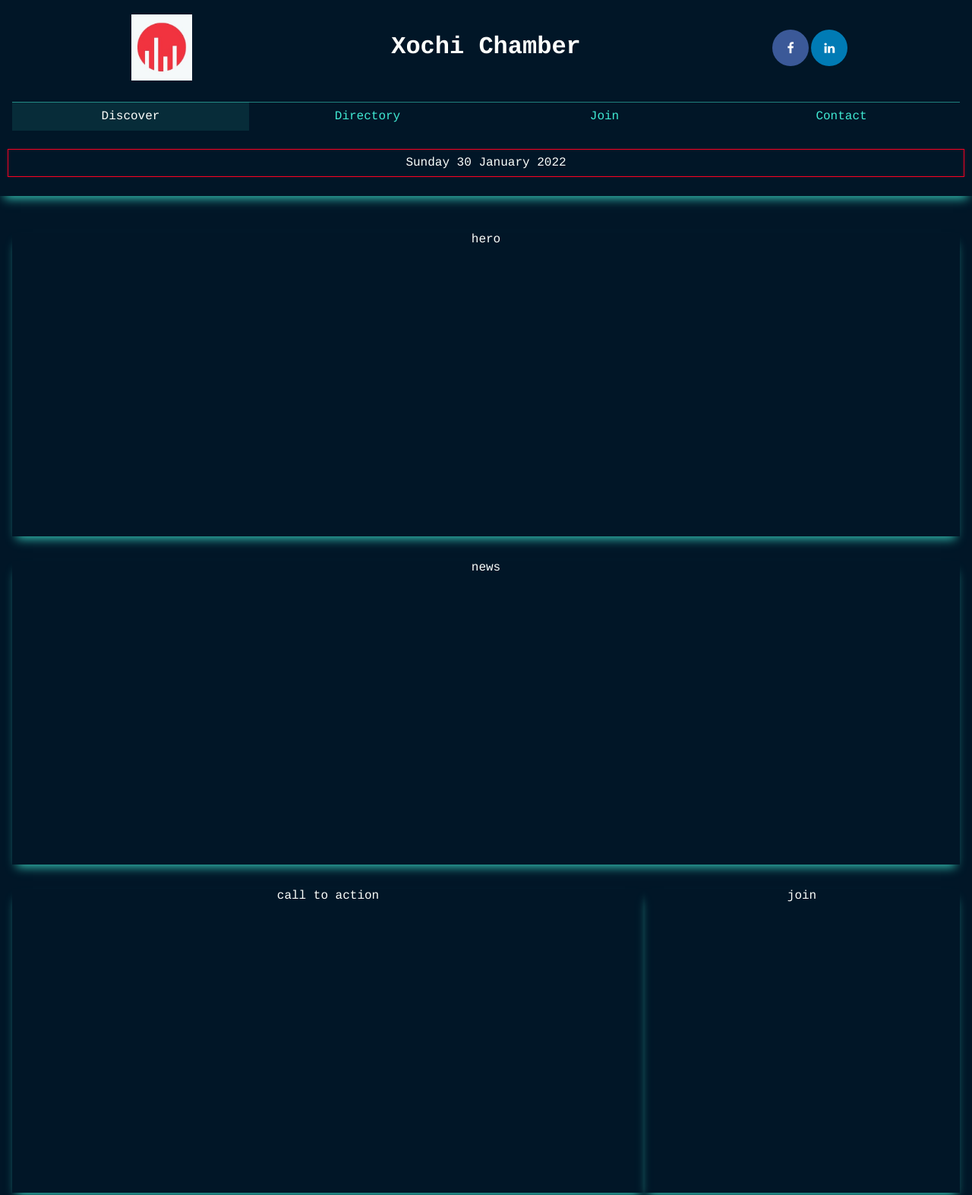
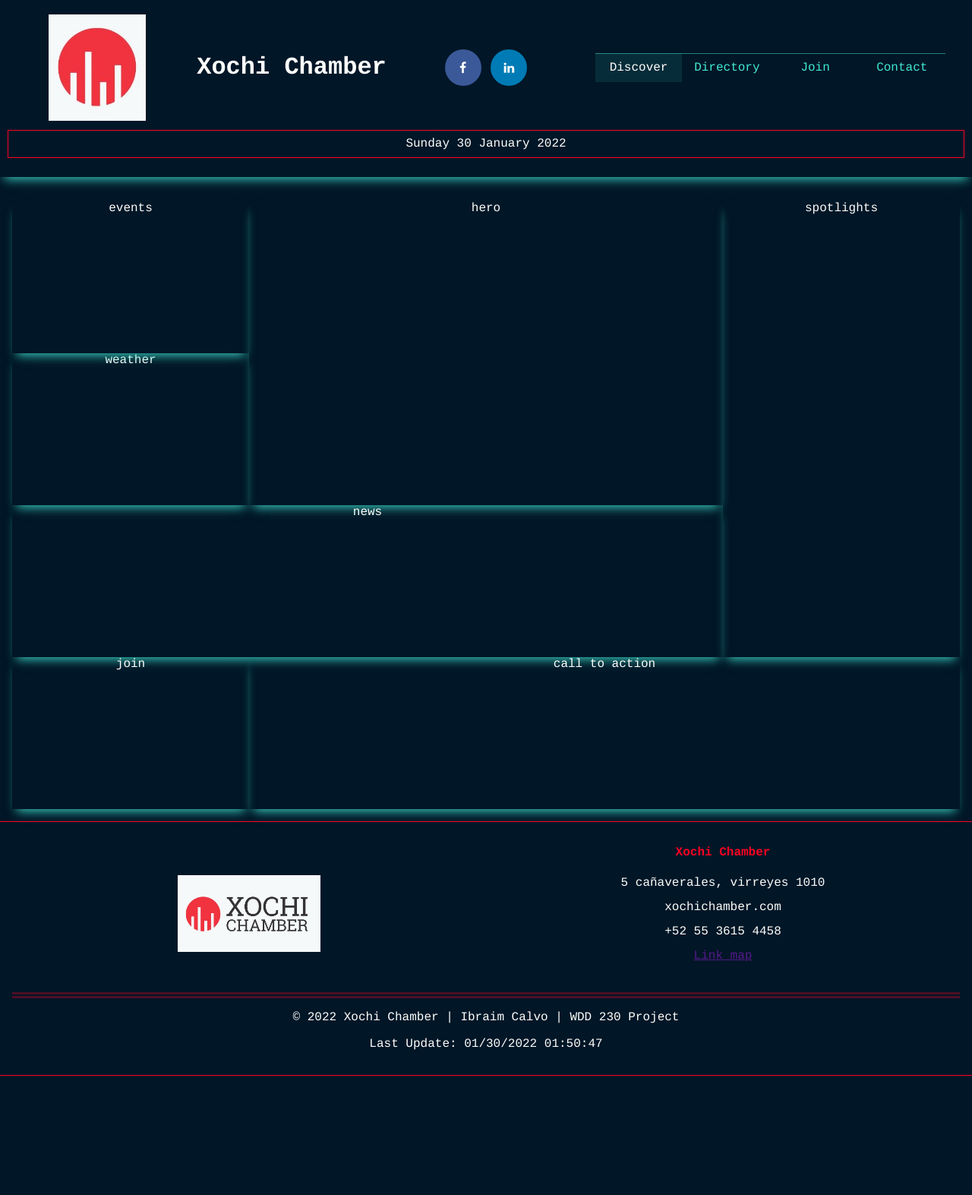
Before and after one commit to ibraim10/wdd230, a plain HTML site: page chamber/index.html in a window 1280 px wide. Shown: the top 1573 px of the page at 76% size. After the commit the page ends 1440 px from the top, so only its background shows below. Drawn offline with Linux system fonts and the light colour scheme.

```diff
--- a/chamber/css/base.css
+++ b/chamber/css/base.css
@@ -81,7 +81,7 @@ nav ul li a:hover{
     width: 1em;
     text-align: center;
     text-decoration: none;
-    margin: .1em .1em;
+    margin: .2em .4em;
     border-radius: 50%;
 }
 
--- /dev/null
+++ b/chamber/css/large.css
@@ -0,0 +1,66 @@
+@media only screen and (min-width: 64rem){
+/*---------------header---------*/
+    header{
+        display: grid;
+        grid-template-columns: repeat(5, 1fr);
+        justify-content: center;
+        align-items: center;
+    }
+    .infoHeader{
+        grid-column: 1/4;
+    }
+    header img{
+        width: 50%;
+    }
+
+    header nav{
+        grid-column: 4/6;
+        width: 90%;
+        justify-self: start;
+    }
+    header #date{
+        grid-row: 2/3;
+        grid-column: 1/6;
+    }
+    /*---------------main----------------*/
+    main{
+        grid-template-columns: repeat(4, 1fr);
+    }
+    .hero{
+        grid-column: 2/4;
+        grid-row: 1/3;
+
+    }
+    .news{
+        grid-column: 1/4;
+        grid-row: 3/4;
+    }
+    .action{
+        grid-column: 2/5;
+        grid-row: 4/5;
+    }
+    .join{
+        grid-column: 1/2;
+        grid-row: 4/5;
+    }
+    .weather{
+        grid-column: 1/2;
+        grid-row: 2/3;
+    }
+    .events{
+        grid-column: 1/2;
+        grid-row: 1/2;
+    }
+    .spot{
+        grid-column: 4/5;
+        grid-row: 1/4;
+    }
+    /*-----------footer----------*/
+    footer img{
+        width: 30%;
+        padding: 0;
+    }
+    footer section:nth-child(2){
+        border-top: 8px double rgba(255, 0, 34, .3);
+    }
+}
--- a/chamber/css/medium.css
+++ b/chamber/css/medium.css
@@ -31,6 +31,10 @@ COLORS
     main{
         display: grid;
         grid-template-columns: repeat(3, 1fr);
+        height: 100vh;
+    }
+    main section{
+        height: 100%;
     }
     .hero{
         grid-column: 1/4;
@@ -54,4 +58,33 @@ COLORS
         grid-column: 1/4;
     }
     /*---------footer---------*/
+    footer{
+        display: grid;
+        justify-content: space-between;
+        border-top: 1px solid #FF0022;
+        border-bottom: 1px solid #FF0022;
+        margin-bottom: 1.5em;
+    }
+
+    footer section:nth-child(1){
+        display: grid;
+        grid-template-columns: 1fr 1fr;
+        border: none;
+        width: 100%;
+        text-align: center;
+        padding-bottom: 1em;
+    }
+    footer img{
+        grid-column: 1/2;
+        margin: auto;
+        width: 40%;
+        align-self: center;
+        justify-self: center;
+    }
+    footer .infoContact{
+        grid-column: 2/3;
+    }
+    footer section:nth-child(2){
+        border: none;
+    }
 }
--- a/chamber/index.html
+++ b/chamber/index.html
@@ -13,6 +13,7 @@
     <link rel="stylesheet" href="css/normalize.css">
     <link rel="stylesheet" href="css/base.css">
     <link rel="stylesheet" href="css/medium.css">
+    <link rel="stylesheet" href="css/large.css">
     <!--social media-->
     <link rel="stylesheet" href="https://cdnjs.cloudflare.com/ajax/libs/font-awesome/4.7.0/css/font-awesome.min.css">
 </head>
@@ -47,6 +48,7 @@
         <footer>
             <section>
                 <img src="img/logoXochiChamber - copia.JPG" alt="Logo of Xochi Camber">
+                <div class="infoContact">
                     <h4>Xochi Chamber</h4>
                     <p>
                         5 cañaverales, virreyes 1010<br>
@@ -54,6 +56,7 @@
                         +52 55 3615 4458<br>
                         <a href="">Link map</a>
                     </p>
+                </div>
             </section>
             <section>
                 <p>&copy; <span id="year"></span> Xochi Chamber | Ibraim Calvo | WDD 230 Project</p>
```
Also changed, not shown: index.html (+1 -1 lines). Lines whose indentation alone changed are shown as unchanged.
